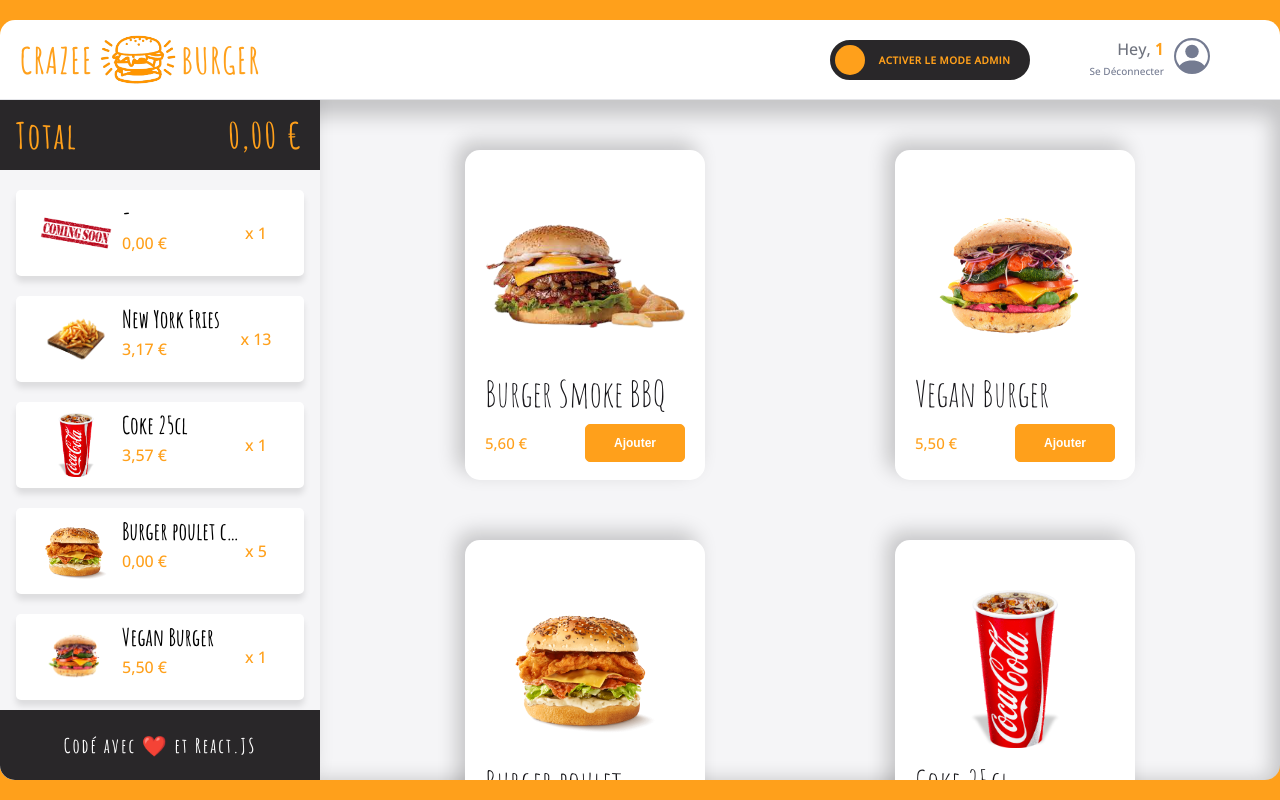
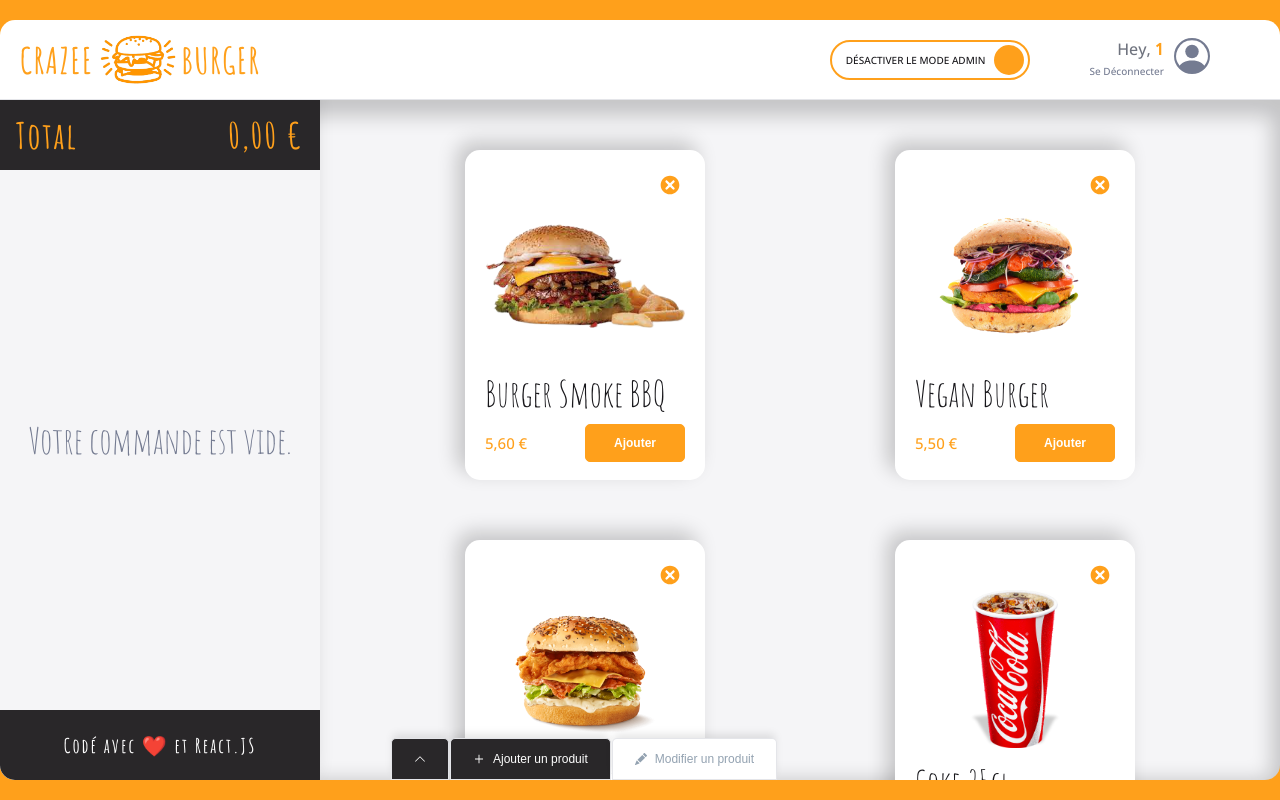
Before and after one commit to BryanHobin/crazee-burger, a React (Vite) app: page /order/1 in a window 1280 px wide. Built offline with nearby package versions, Linux system fonts and the light colour scheme; a web font is replaced by a local one.

Commit message:
✨ F11 : BASKET > AddToBasket Feature when product isn't in the basket

```diff
--- a/src/components/pages/order/Main/Menu/Menu.jsx
+++ b/src/components/pages/order/Main/Menu/Menu.jsx
@@ -6,6 +6,7 @@
 import EmptyMenuAdmin from "./EmptyMenuAdmin";
 import EmptyMenuClient from "./EmptyMenuClient";
 import { DEFAULT_IMAGE, EMPTY_PRODUCT } from "../../../../../enums/product";
+import { findInArray } from "../../../../../utils/array";
 
 
 export default function Menu() {
@@ -17,7 +18,7 @@
 
     await setIsCollapsed(false)
     await setCurrentTab("edit")
-    const productClickedOn = menu.find((product) => product.id === idProductSelected)
+    const productClickedOn = findInArray(idProductSelected, menu)
     await setProductSelected(productClickedOn)
 
     titleEditRef.current.focus()
@@ -36,24 +37,30 @@
 
   }
 
+  const handleAddButton = (event, idProductToAdd) => {
+    event.stopPropagation()
+    const productToAdd = findInArray(idProductToAdd, menu)
+    handleAddToBasket(productToAdd)
+  }
+
   if (menu.length === 0) return (
     <div>
       {isAdminMode ? <EmptyMenuAdmin onReset={resetMenu} /> : <EmptyMenuClient />}
     </div>)
   return (
     <MenuStyled>
-      {menu.map((product) => {
+      {menu.map(({ id, title, imageSource, price }) => {
         return <Card
-          key={product.id}
-          title={product.title}
-          leftDescription={formatPrice(product.price)}
-          imageSource={product.imageSource ? product.imageSource : DEFAULT_IMAGE}
+          key={id}
+          title={title}
+          leftDescription={formatPrice(price)}
+          imageSource={imageSource ? imageSource : DEFAULT_IMAGE}
           hasDeleteButton={isAdminMode}
-          onDelete={(event) => handleCardDelete(event, product.id)}
-          onClick={() => handleClick(product.id)}
+          onDelete={(event) => handleCardDelete(event, id)}
+          onClick={() => handleClick(id)}
           isHoverable={isAdminMode}
-          isSelected={checkIfProductSelected(product.id, productSelected.id)}
-          onAdd={(e) => handleAddToBasket(e, product)}
+          isSelected={checkIfProductSelected(id, productSelected.id)}
+          onAdd={(event) => handleAddButton(event, id)}
         />
       })}
     </MenuStyled>
--- a/src/components/pages/order/OrderPage.jsx
+++ b/src/components/pages/order/OrderPage.jsx
@@ -11,8 +11,8 @@
 
 export default function OrderPage() {
   //state
-  const [isAdminMode, setIsAdminMode] = useState(false)
-  const [isCollapsed, setIsCollapsed] = useState(false)
+  const [isAdminMode, setIsAdminMode] = useState(true)
+  const [isCollapsed, setIsCollapsed] = useState(true)
   const [currentTab, setCurrentTab] = useState("add");
   const [newProduct, setNewProduct] = useState(EMPTY_PRODUCT)
   const [productSelected, setProductSelected] = useState(EMPTY_PRODUCT)
--- a/src/hooks/useBasket.jsx
+++ b/src/hooks/useBasket.jsx
@@ -1,10 +1,10 @@
 import { useState } from "react"
 import { fakeBasket } from "../fakeData/fakeBasket"
-import { deepClone } from "../utils/array"
+import { deepClone, findInArray } from "../utils/array"
 
 
 export const useBasket = () => {
- const [basket, setBasket] = useState(fakeBasket.LARGE_WEIRD)
+ const [basket, setBasket] = useState(fakeBasket.EMPTY)
 
  const handleDeleteCard = (idOfProductToDelete) => {
   const basketCopy = deepClone(basket)
@@ -14,19 +14,23 @@
   setBasket(basketUpdated);
  }
 
- const handleAddToBasket = (event, title, price, imageSource, quantity) => {
-  event.stopPropagation();
-  const productToAdd = {
-   title,
-   imageSource,
-   price,
-   quantity,
-  }
+ const handleAddToBasket = (productToAdd) => {
   const basketCopy = deepClone(basket)
 
-  const basketUpdated = [productToAdd, ...basketCopy]
+  const isProductAlreadyInBasket = findInArray(productToAdd.id, basketCopy) !== undefined
 
-  setBasket(basketUpdated)
+  if (!isProductAlreadyInBasket) {
+   const newBasketProduct = {
+    ...productToAdd,
+    quantity: 1,
+   }
+
+   const basketUpdated = [newBasketProduct, ...basketCopy]
+
+   setBasket(basketUpdated)
+  }
+
+
  }
 
  return { basket, handleDeleteCard, handleAddToBasket }
--- a/src/utils/array.js
+++ b/src/utils/array.js
@@ -1,3 +1,7 @@
 export const deepClone = (array) => {
- return JSON.parse(JSON.stringify(array))
-}
+  return JSON.parse(JSON.stringify(array));
+};
+
+export const findInArray = (idToFind, array) => {
+  return array.find((item) => item.id === idToFind);
+};
```
